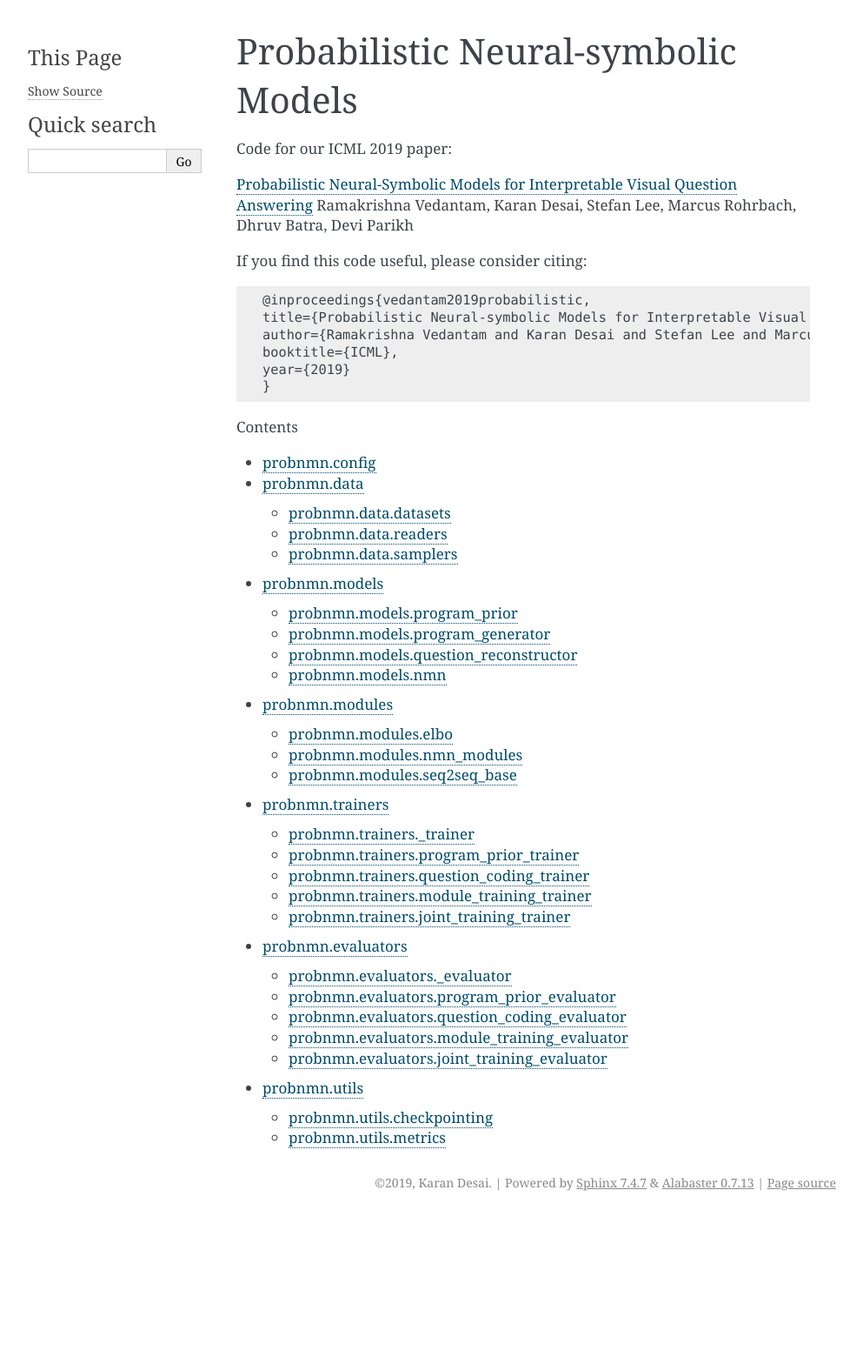
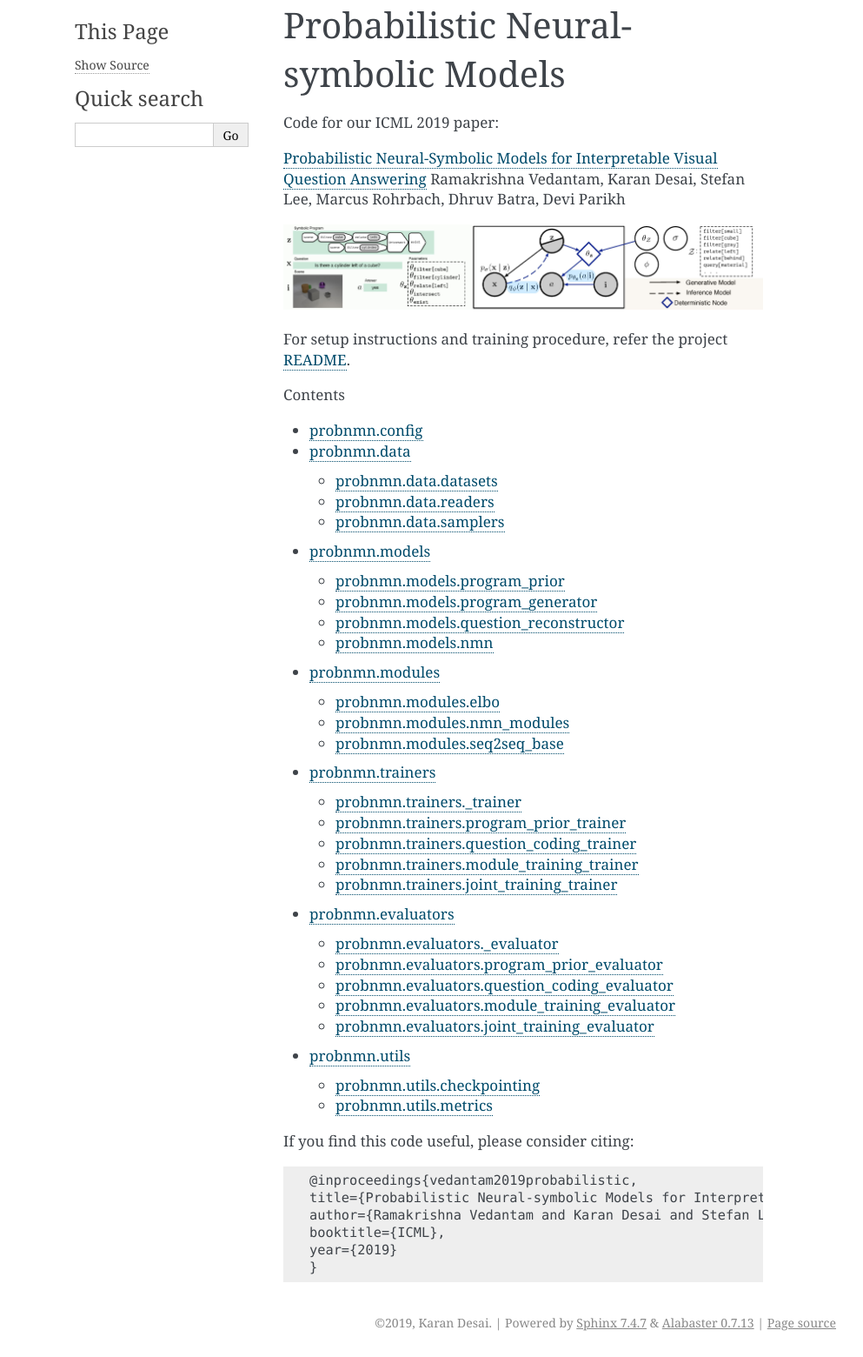
Before and after one commit to kdexd/probnmn-clevr, a Sphinx documentation site: the page built from docs/index.rst, in a window 1280 px wide. Shown: the whole page at 87% size, without its empty margins (148-1141 px from the left). Built offline with Sphinx 7.4.7, drawn with Linux system fonts in a browser that asks for light colours; before the commit the page ends 1399 px from its top, so only the background shows below that.

Commit message:
Add model figure, setup and preprocessing instructions.

```diff
--- a/docs/_static/custom.css
+++ b/docs/_static/custom.css
@@ -1,3 +1,12 @@
+/* Make main content wider */
+div.document {
+    margin: auto;
+    width: 65%;
+}
+
+div.body {
+    max-width: 100%
+}
 
 /* Add a light background to class signatures. */
 dl.class > dt:first-of-type, dl.function > dt:first-of-type, dl.method > dt:first-of-type {
--- a/docs/index.rst
+++ b/docs/index.rst
@@ -7,6 +7,22 @@ Code for our ICML 2019 paper:
 Ramakrishna Vedantam, Karan Desai, Stefan Lee, Marcus Rohrbach, Dhruv Batra,
 Devi Parikh
 
+.. image:: _static/probnmn_model.jpg
+
+For setup instructions and training procedure, refer the project
+`README <https://www.github.com/kdexd/probnmn-clevr>`_.
+
+.. toctree::
+    :maxdepth: 2
+    :caption: Contents
+
+    probnmn/config
+    probnmn/data
+    probnmn/models
+    probnmn/modules
+    probnmn/trainers
+    probnmn/evaluators
+    probnmn/utils
 
 If you find this code useful, please consider citing:
 
```
Also changed, not shown: other parts of docs/index.rst (+0 -13 lines), README.md (+93 -0 lines), docs/_static/probnmn_model.jpg (added).
